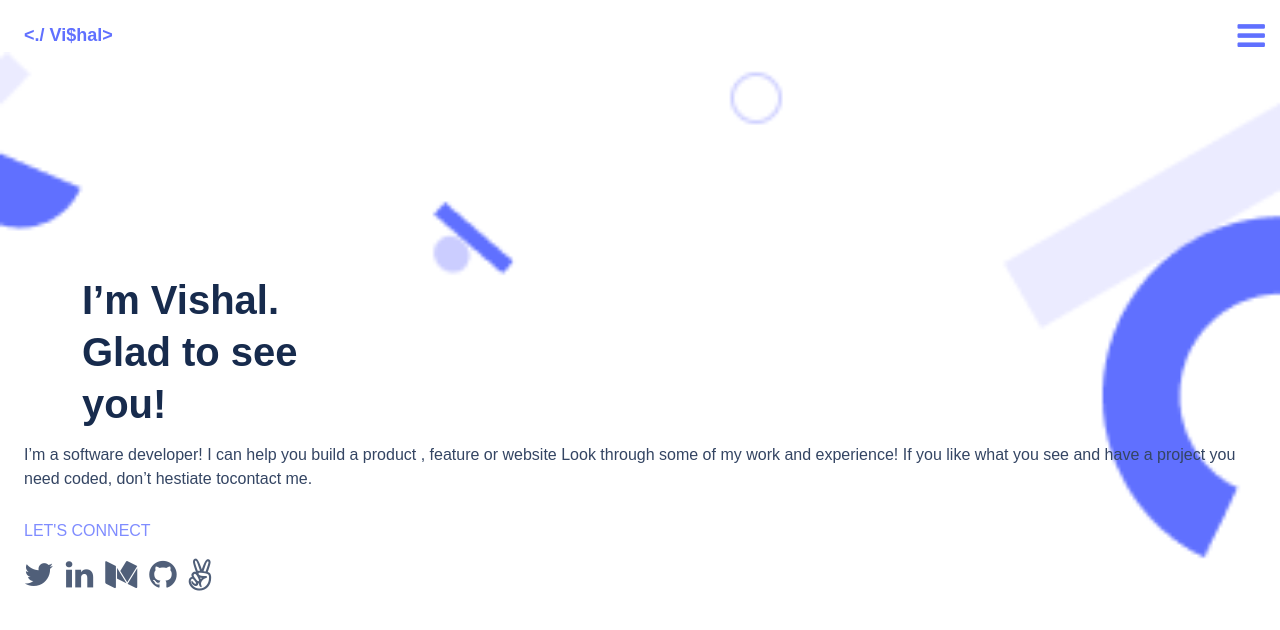
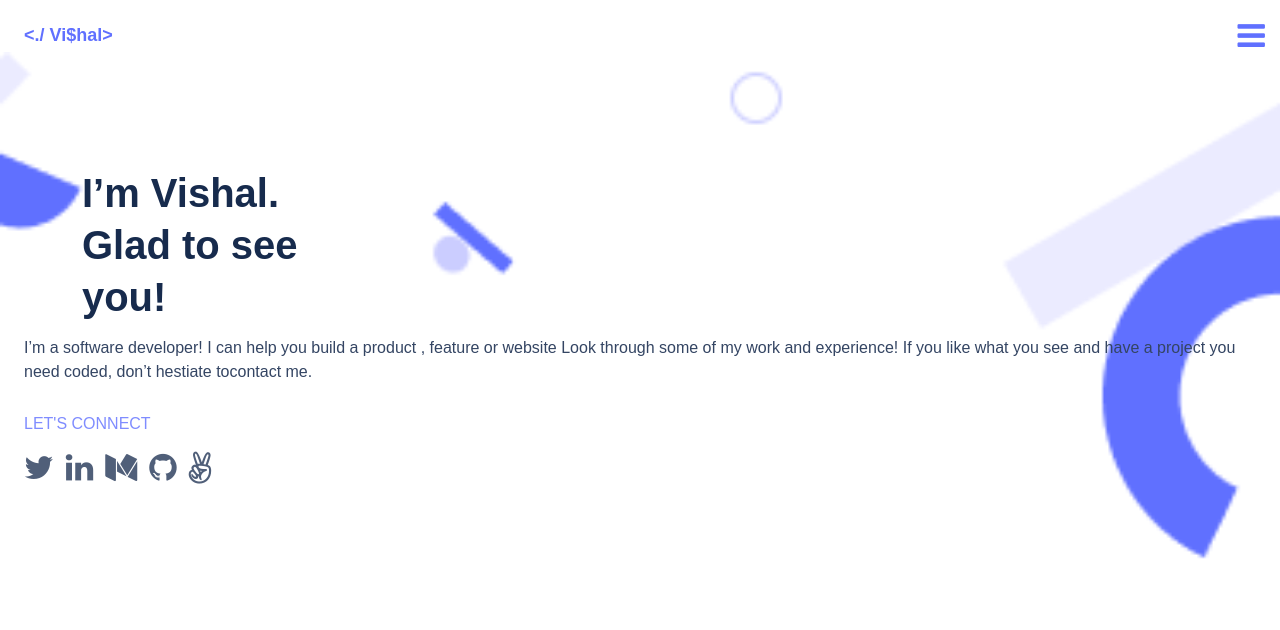
Before and after one commit to Vishal30M/Portfolio, a website: page index.html in a window 1280 px wide. Drawn offline with Linux system fonts and the light colour scheme.

Commit message:
Edit style file

```diff
--- a/style.css
+++ b/style.css
@@ -30,7 +30,7 @@ header {
 
 .intro {
   margin: 0;
-  padding-top: 200px;
+  padding-top: 93px;
   padding-left: 24px;
   padding-right: 24px;
   height: 150px;
```
